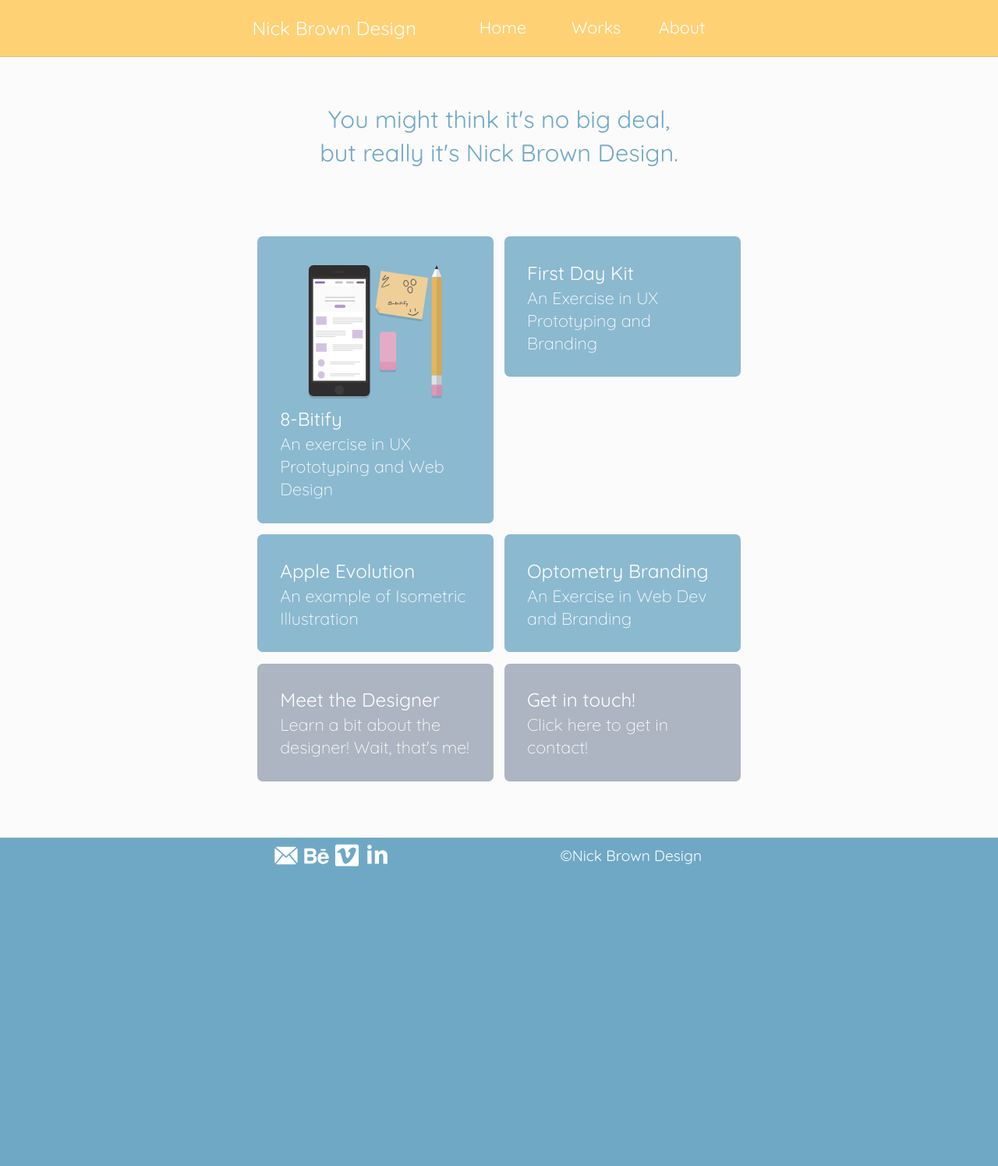
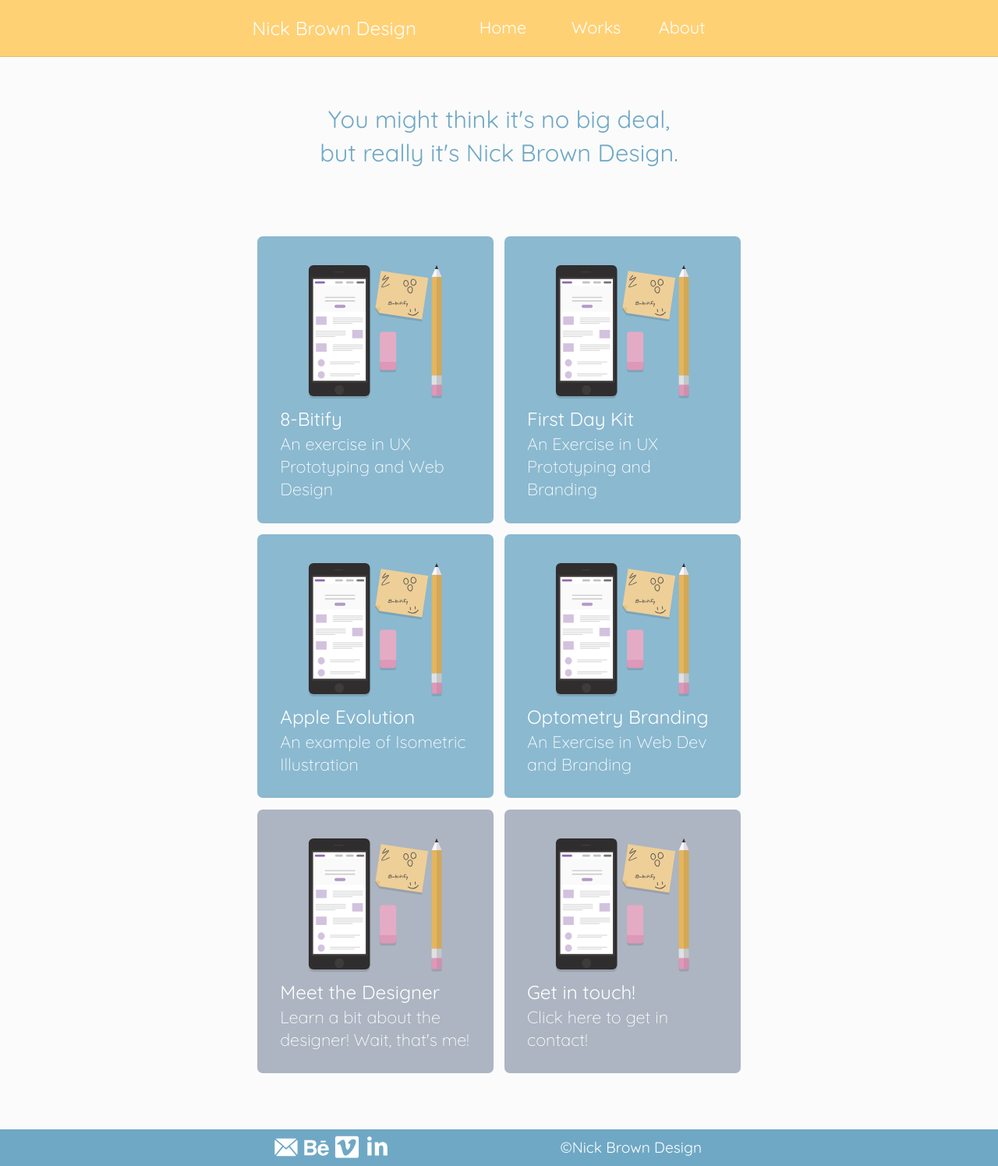
Before and after one commit to nicktgbrown/portfolio-site, a Jekyll site: the page built from index.html, in a window 1280 px wide. Shown: the whole page at 78% size. Built offline with Jekyll 4.4.1, drawn with Linux system fonts in a browser that asks for light colours; some web fonts are replaced; before the commit the page ends 1120 px from its top, so only the background shows below that.

Commit message:
Add placeholder icons on cards

```diff
--- a/index.html
+++ b/index.html
@@ -21,30 +21,55 @@ priority: .8
       </a>
       <a href="{{site.baseurl}}/case2.html" class="unit unit-xs-1 unit-s-1 unit-m-1 unit-l-1-2 unit-xl-1-2 gutter-1-4">
         <div class="card island push-1-2">
+          <div class="gutter">
+            <div class="embed embed-1by1">
+              <img src="images/8-bitify-icon.svg" class="embed-item">
+            </div>
+          </div>
           <h3 class="giga push-0">First Day Kit</h3>
           <p class="mega push-0">An Exercise in UX Prototyping and Branding</p>
         </div>
       </a>
       <a href="{{site.baseurl}}/case3.html" class="unit unit-xs-1 unit-s-1 unit-m-1 unit-l-1-2 unit-xl-1-2 gutter-1-4">
         <div class="card island push-1-2">
+          <div class="gutter">
+            <div class="embed embed-1by1">
+              <img src="images/8-bitify-icon.svg" class="embed-item">
+            </div>
+          </div>
           <h3 class="giga push-0">Apple Evolution</h3>
           <p class="mega push-0">An example of Isometric Illustration</p>
         </div>
       </a>
       <a href="{{site.baseurl}}/case4.html" class="unit unit-xs-1 unit-s-1 unit-m-1 unit-l-1-2 unit-xl-1-2 gutter-1-4">
         <div class="card island push-1-2">
+          <div class="gutter">
+            <div class="embed embed-1by1">
+              <img src="images/8-bitify-icon.svg" class="embed-item">
+            </div>
+          </div>
           <h3 class="giga push-0">Optometry Branding</h3>
           <p class="mega push-0">An Exercise in Web Dev and Branding</p>
         </div>
       </a>
       <a href="{{site.baseurl}}/about.html" class="unit unit-xs-1 unit-s-1 unit-m-1 unit-l-1-2 unit-xl-1-2 gutter-1-4">
         <div class="card-1 island push-1-2">
+          <div class="gutter">
+            <div class="embed embed-1by1">
+              <img src="images/8-bitify-icon.svg" class="embed-item">
+            </div>
+          </div>
           <h3 class="giga push-0">Meet the Designer</h3>
           <p class="mega push-0">Learn a bit about the designer! Wait, that's me!</p>
         </div>
       </a>
       <a itemprop="email" href="mailto:whatsup@nickbrowndesign.ca" class="unit unit-xs-1 unit-s-1 unit-m-1 unit-l-1-2 unit-xl-1-2 gutter-1-4">
         <div class="card-1 island push-1-2">
+          <div class="gutter">
+            <div class="embed embed-1by1">
+              <img src="images/8-bitify-icon.svg" class="embed-item">
+            </div>
+          </div>
           <h3 class="giga push-0">Get in touch!</h3>
           <p class="mega push-0">Click here to get in contact!</p>
         </div>
```
